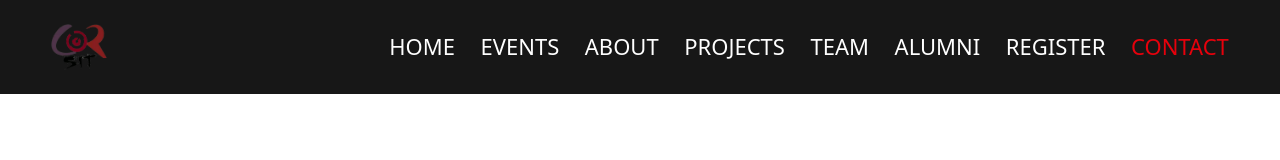
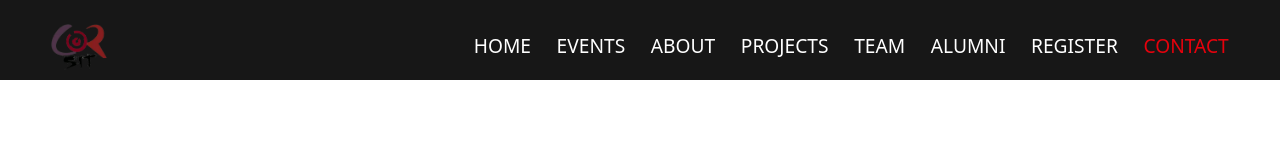
Before and after one commit to jishkhar/Corsit-O, a React (Vite) app: page /contact in a window 1280 px wide. Shown: the top 160 px of the page. Built offline with nearby package versions, Linux system fonts and the light colour scheme.

Commit message:
header modify

```diff
--- a/src/components/Header/Header.jsx
+++ b/src/components/Header/Header.jsx
@@ -17,7 +17,7 @@ const Header = () => {
     ];
 
     return (
-        <header className='bg-[#171717]'>
+        <header className='bg-[#171717] h-20'>
             <nav className='flex justify-between items-center w-[92%] mx-auto py-6'>
                 <div>
                     <Link to='/'>
@@ -29,13 +29,13 @@ const Header = () => {
 
                 <div>
                     <div className={`lg:static absolute lg:w-auto w-full lg:min-h-fit min-h-[60vh] left-0 ${navOpen ? 'top-[10%]' : 'top-[-100%]'}`}>
-                        <ul className='flex lg:flex-row flex-col items-center lg:gap-[2vw] gap-10 text-[1.3rem]'>
+                        <ul className='flex lg:flex-row flex-col items-center lg:gap-[2vw] gap-10 text-[1.2rem]'>
                             {navLinks.map(({ path, label }, index) => (
                                 <li key={index}>
                                     <NavLink
                                         to={path}
                                         className={({ isActive }) =>
-                                            `block py-2 pr-4 pl-3 text-[1.375rem] duration-200 ${isActive ? 'text-red-600' : 'text-white'} border-b border-gray-100 hover:bg-gray-50 lg:hover:bg-transparent lg:border-0 hover:text-red-600 lg:p-0`
+                                            `block py-2 pr-4 pl-3 text-[1.2rem] duration-200 ${isActive ? 'text-red-600' : 'text-white'} border-b border-gray-100 hover:bg-gray-50 lg:hover:bg-transparent lg:border-0 hover:text-red-600 lg:p-0`
                                         }
                                     >
                                         {label}
```
